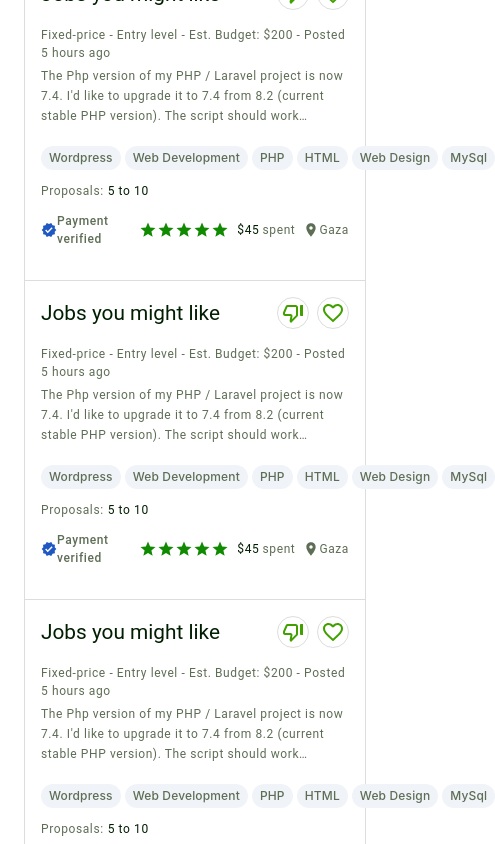
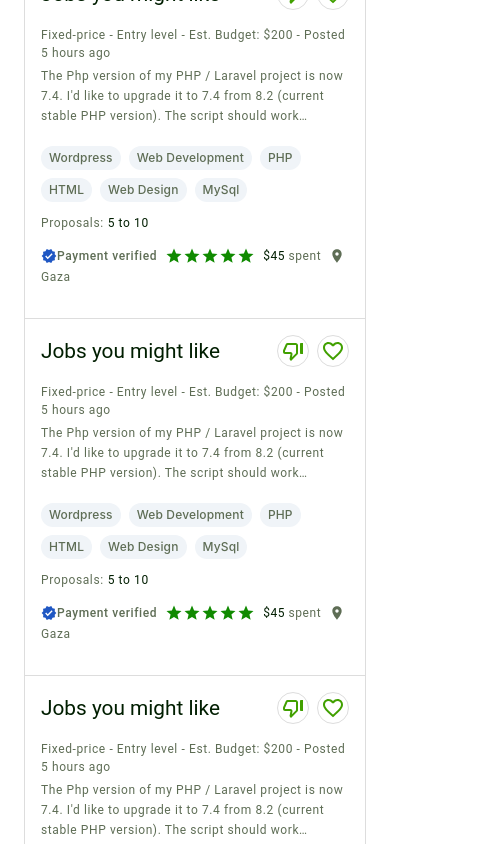
Before and after one commit to SalmanIyad/GSG-TT9-Project-Upwork-Clone, a Next.js app: page / in a window 390 px wide. Shown: the part 1260-2104 px from the top of the page, 495 px wide, since content can reach past the window. Built offline with nearby package versions, Linux system fonts and the light colour scheme.

Commit message:
styles fixes

```diff
--- a/components/Home/HomePage.tsx
+++ b/components/Home/HomePage.tsx
@@ -12,7 +12,7 @@ function HomePage() {
         <SearchCard />
         <TapsSection/>
       </div>
-      <div className="lg:w-[calc(30%-2rem)]">
+      <div className="w-full lg:w-[calc(30%-2rem)]">
         <ProfileCard />
       </div>
     </div>
--- a/components/Home/TapsSection/DrawerContent/LeftSection.tsx
+++ b/components/Home/TapsSection/DrawerContent/LeftSection.tsx
@@ -208,8 +208,7 @@ const LeftSection = () => {
         </Typography>
         <Stack
           direction='row'
-          spacing={0.5}
-          sx={{ paddingTop: '1rem', color: '#5e6d55' }}>
+          sx={{ paddingTop: '1rem', color: '#5e6d55', display: 'flex', flexWrap: 'wrap', gap: '0.5rem' }}>
           <Chip sx={{ fontSize: '12px', color: '#5e6d55' }}>Wordpress </Chip>
           <Chip sx={{ fontSize: '12px', color: '#5e6d55' }}>
             Web Development{' '}
--- a/components/Home/TapsSection/JobItem.tsx
+++ b/components/Home/TapsSection/JobItem.tsx
@@ -123,8 +123,7 @@ const JobItem = () => {
           </Typography>
           <Stack
             direction='row'
-            spacing={0.5}
-            sx={{ paddingTop: '1rem', color: '#5e6d55' }}>
+            sx={{ paddingTop: '1rem', color: '#5e6d55', display: 'flex', flexWrap: 'wrap', gap: '0.5rem'  }}>
             <Chip sx={{ fontSize: '12px', color: '#5e6d55' }}>Wordpress </Chip>
             <Chip sx={{ fontSize: '12px', color: '#5e6d55' }}>
               Web Development{' '}
@@ -156,7 +155,10 @@ const JobItem = () => {
               5 to 10
             </Typography>
           </Stack>
-          <Stack direction='row' alignItems={'center'}>
+          <Stack direction='row' alignItems={'center'} sx={{
+            display: 'flex',
+            flexWrap: 'wrap'
+          }}>
             <VerifiedIcon sx={{ fill: '#1f57c3', width: '1rem' }} />
             <Typography
               variant='body1'
@@ -166,6 +168,7 @@ const JobItem = () => {
                 letterSpacing: '0.6px',
                 color: '#5e6d55',
                 fontWeight: 500,
+                minWidth: 'fit-content'
               }}>
               Payment verified
             </Typography>
```
